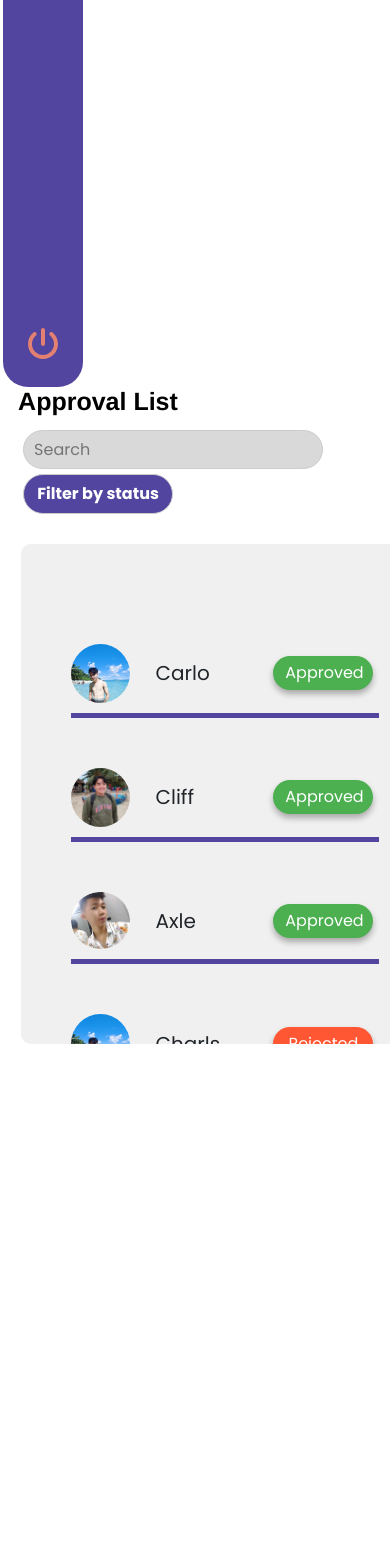
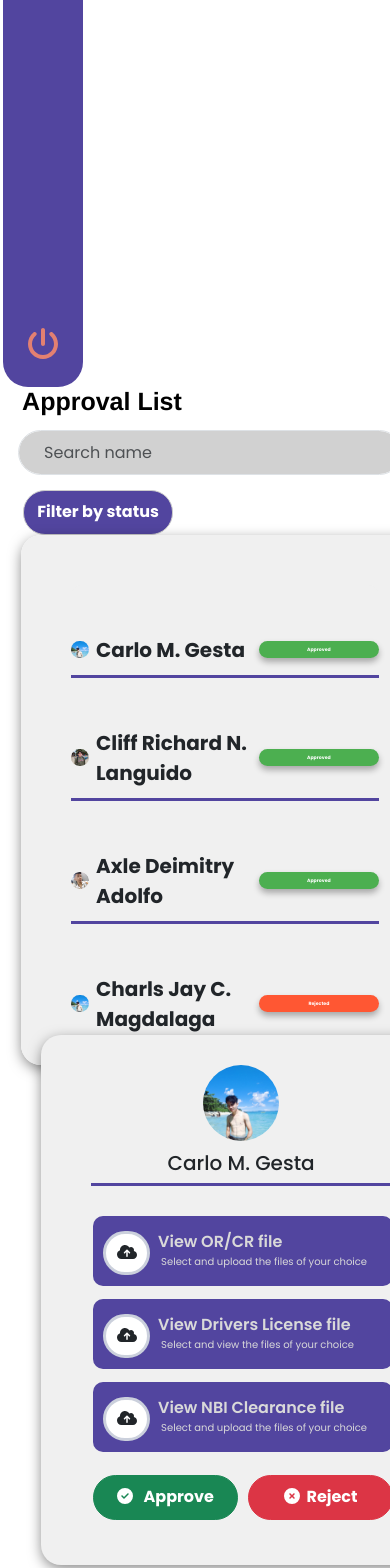
Before and after one commit to wingled22/pagyeonjaFrontEnd, a React (Vite) app: page / in a window 390 px wide. Shown: the part 431-1999 px from the top of the page. Before the commit the page ends 1478 px from the top, so only its background shows below. Built offline with nearby package versions, Linux system fonts and the light colour scheme.

Commit message:
already done by it normal design but it is not responsive

```diff
--- a/src/RiderApprovalComponents/Badge.jsx
+++ b/src/RiderApprovalComponents/Badge.jsx
@@ -23,7 +23,7 @@ const Badge = ({ text }) => {
     color: '#fff',
     borderRadius: '50px',
     display: 'inline-block',
-    width: '100px',
+    width: '120px',
     textAlign: 'center',
     boxShadow: '0 4px 6px rgba(0, 0, 0, 0.3)' // Adjust shadow values as needed
   };
--- a/src/RiderApprovalComponents/FilterStatus.jsx
+++ b/src/RiderApprovalComponents/FilterStatus.jsx
@@ -10,7 +10,7 @@ const FilterStatus = () => {
 
      /* top right bottom left */
     margin: "5px 0px 0px 20px",
-    height: "40px",
+    height: "45px",
     width: "150px",
     backgroundColor: "#52459F",
     border: "1px solid #ccc",
--- /dev/null
+++ b/src/RiderApprovalComponents/Requirements.jsx
@@ -0,0 +1,66 @@
+import React from "react";
+import { Button,  Modal,ModalHeader, ModalBody,ModalFooter,FormGroup,Label,Input,Row,Col,} from "reactstrap";
+import images1 from "../assets/image/carlo.jpg";
+import images2 from "../assets/image/cliff.jpg";
+import images3 from "../assets/image/cs3.png";
+import { auto } from "@popperjs/core";
+
+import ViewORCR from "./RequirementsViewOrCr";
+import ViewDriversLicense from "./RequirementsViewDriversLicense";
+import ViewNBIClearance from "./RequirementsViewNBIClearance";
+
+import { FontAwesomeIcon } from '@fortawesome/react-fontawesome';
+import { faCircleCheck } from '@fortawesome/free-solid-svg-icons';
+import { faCircleXmark } from '@fortawesome/free-solid-svg-icons';
+
+
+const Requirements = () => {
+  const rectStyle = {
+    width: "400px",
+    height: "530px",
+    backgroundColor: "#F0F0F0",
+    borderRadius: "20px",
+    boxShadow: "0px 4px 14.1px -1px #00000080",
+    marginLeft: "50px",
+    marginTop: "-30px",
+  };
+  const Profile = {
+    maxWidth: "100px",
+    maxHeight: "100px",
+    borderRadius: "50%",
+    marginTop: "30px",
+    marginLeft: "150px",
+  };
+  const Line = {
+    width: "300px",
+    height: "3px",
+    backgroundColor: "#52459F",
+    margin: "0 auto",
+  };
+
+  return (
+    <>
+      <div className="rectangle" style={rectStyle}>
+        <Row>
+          <img className="centered" src={images1} style={Profile} />
+          <h5 style={{ textAlign: "center", marginTop: "10px" }}>
+            {" "}
+            Carlo M. Gesta
+          </h5>
+          <div className="profileLine" style={Line}></div>
+        </Row>
+
+        <ViewORCR />
+        <ViewDriversLicense />
+        <ViewNBIClearance/>
+        <div className="btnAppRej">
+        <Button className="btn" color="success" style={{borderRadius:50 , fontWeight: "bold"}}> <FontAwesomeIcon icon={faCircleCheck} /> &nbsp; Approve</Button>
+        <Button className="btn" color="danger" style={{borderRadius:50 , fontWeight: "bold"}}><FontAwesomeIcon icon={faCircleXmark} /> &nbsp;Reject</Button>
+        </div>
+
+      </div>
+    </>
+  );
+};
+
+export default Requirements;
--- /dev/null
+++ b/src/RiderApprovalComponents/RequirementsViewDriversLicense.jsx
@@ -0,0 +1,45 @@
+import React from "react";
+import { Button } from "reactstrap";
+import { FontAwesomeIcon } from "@fortawesome/react-fontawesome";
+import { faCloudArrowUp } from "@fortawesome/free-solid-svg-icons";
+
+const ViewDriversLicense = () => {
+  const BoxReq = {
+    width: "300px",
+    height: "70px",
+    backgroundColor: "#52459F",
+    margin: "0 auto",
+    marginTop: "130px",
+    borderRadius: "10px",
+    marginLeft: "40px",
+  };
+
+  const Elipse = {
+    width: 46.96,
+    height: 44,
+    background: "white",
+    borderRadius: 9999,
+    border: "3.12px #CBD0DC solid",
+
+    textAlign: "center",
+    marginTop: -55,
+    marginLeft: 50,
+  };
+
+  return (
+    <>
+      <div className="boxReq" style={BoxReq}></div>
+
+      <div className="Ellipse1" style={Elipse}>
+        <FontAwesomeIcon icon={faCloudArrowUp} className="icon" />
+      </div>
+
+      <p className="TextReq">
+        View Drivers License file
+        <p className="Uploadtext">Select and view the files of your choice</p>
+      </p>
+    </>
+  );
+};
+
+export default ViewDriversLicense;
--- /dev/null
+++ b/src/RiderApprovalComponents/RequirementsViewNBIClearance.jsx
@@ -0,0 +1,48 @@
+import React from "react";
+import { Button } from "reactstrap";
+import { FontAwesomeIcon } from "@fortawesome/react-fontawesome";
+import { faCloudArrowUp } from "@fortawesome/free-solid-svg-icons";
+
+const ViewNBIClearance = () => {
+  const BoxReq = {
+    width: "300px",
+    height: "70px",
+    backgroundColor: "#52459F",
+    margin: "0 auto",
+    marginTop: "130px",
+    borderRadius: "10px",
+    marginLeft: "40px",
+  };
+
+  const Elipse = {
+    width: 46.96,
+    height: 44,
+    background: "white",
+    borderRadius: 9999,
+    border: "3.12px #CBD0DC solid",
+
+    textAlign: "center",
+    marginTop: -55,
+    marginLeft: 50,
+  };
+
+  return (
+    <>
+      <div className="boxReq" style={BoxReq}>
+
+      </div>
+
+      <div className="Ellipse1" style={Elipse}>
+        <FontAwesomeIcon icon={faCloudArrowUp} className="icon" />
+      </div>
+
+      <p className="TextReq">
+      View NBI Clearance file
+
+        <p className="Uploadtext">Select and upload the files of your choice</p>
+      </p>
+    </>
+  );
+};
+
+export default ViewNBIClearance;
--- /dev/null
+++ b/src/RiderApprovalComponents/RequirementsViewOrCr.jsx
@@ -0,0 +1,49 @@
+import React from "react";
+import { Button } from "reactstrap";
+import { FontAwesomeIcon } from "@fortawesome/react-fontawesome";
+import { faCloudArrowUp } from "@fortawesome/free-solid-svg-icons";
+
+const ViewORCR = () => {
+  const BoxReq = {
+    width: "300px",
+    height: "70px",
+    backgroundColor: "#52459F",
+    margin: "0 auto",
+    marginTop: "30px",
+    borderRadius: "10px",
+    marginLeft: "40px",
+  };
+
+  const Elipse = {
+    width: 46.96,
+    height: 44,
+    background: "white",
+    borderRadius: 9999,
+    border: "3.12px #CBD0DC solid",
+
+    textAlign: "center",
+    marginTop: -55,
+    marginLeft: 50,
+  };
+
+  return (
+    <>
+      <div className="boxReq" style={BoxReq}>
+
+
+      </div>
+
+      <div className="Ellipse1" style={Elipse}>
+        <FontAwesomeIcon icon={faCloudArrowUp} className="icon" />
+      </div>
+
+      <p className="TextReq">
+        View OR/CR file
+
+        <p className="Uploadtext">Select and upload the files of your choice</p>
+      </p>
+    </>
+  );
+};
+
+export default ViewORCR;
--- a/src/RiderApprovalComponents/Rider_Approval_Dashboard.jsx
+++ b/src/RiderApprovalComponents/Rider_Approval_Dashboard.jsx
@@ -16,6 +16,8 @@ import "../assets/css/RiderApprovalDashboard.css";
 import SearchBar from "./SearchBox";
 import FilterStatus from "./FilterStatus";
 import Rider_Approval_TablePage from "./Rider_Approval_Table";
+import Requirements from "./Requirements";
+
 
 
 const RiderApprovalDashboard = () => {
@@ -24,6 +26,8 @@ const RiderApprovalDashboard = () => {
     /* top right bottom left */
    margin: "0px 0px 30px 0px",
   };
+
+
 
   return (
     <>
@@ -38,7 +42,8 @@ const RiderApprovalDashboard = () => {
         <FilterStatus />
       </Row>
       <Row>
-        <Rider_Approval_TablePage />
+        <Rider_Approval_TablePage  />
+        <Requirements />
       </Row>
 
     </>
--- a/src/RiderApprovalComponents/Rider_Approval_Table.jsx
+++ b/src/RiderApprovalComponents/Rider_Approval_Table.jsx
@@ -10,10 +10,10 @@ import images3 from '../assets/image/cs3.png';
 
 const Rider_Approval_TablePage = ({text, color}) => {
   const data = [
-    { id: 111, imageSrc: images1, name: "Carlo", status: "Approved" },
-    { id: 22, imageSrc: images2, name: "Cliff", status: "Approved" },
-    { id: 333, imageSrc: images3, name: "Axle", status: "Approved" },
-    { id: 32, imageSrc: images1,name: "Charls", status: "Rejected" },
+    { id: 111, imageSrc: images1, name: "Carlo M. Gesta", status: "Approved" },
+    { id: 22, imageSrc: images2, name: "Cliff Richard N. Languido", status: "Approved" },
+    { id: 333, imageSrc: images3, name: "Axle Deimitry Adolfo", status: "Approved" },
+    { id: 32, imageSrc: images1,name: "Charls Jay C. Magdalaga", status: "Rejected" },
     { id: 34, imageSrc: images2,name: "Client", status: "Approved" },
     { id: 35,imageSrc: images3, name: "Dawn Keith", status: "Approved" },
     { id: 14, imageSrc: images1,name: "John", status: "Pending" },
@@ -32,25 +32,30 @@ const Rider_Approval_TablePage = ({text, color}) => {
   ];
 
   const tableContainerStyles = {
-    maxWidth: '500px',
-    maxHeight: '500px',
+    maxWidth: '660px',
+    maxHeight: '530px',
     overflowY: 'auto',
     marginLeft: '30px',
+    marginTop: '-30px',
     padding: '50px',
     backgroundColor: "#F0F0F0",
-    borderRadius: "10px",
+    borderRadius: "20px",
+    boxShadow: '0px 4px 14.1px -1px #00000080',
+    fontSize: '1.2vw',
+    fontWeight: 'bold',
+    // color: '#6F6868',
   };
 
   const tableStyles = {
     width: "100%",
     backgroundColor: "#F0F0F0",
     borderRadius: "10px",
-    padding: '30px',
+
   };
 
   const tdStyle = {
     padding: '50px 0px 10px 0px',
-    borderBottom: '5px solid #52459F',
+    borderBottom: '3px solid #52459F',
 
 
   };
@@ -58,7 +63,7 @@ const Rider_Approval_TablePage = ({text, color}) => {
   const tdNAME   = {
     // padding: '10px',
     padding: '50px 0px 10px 0px',
-    borderBottom: '5px solid #52459F',
+    borderBottom: '3px solid #52459F',
     fontSize: '20px',
 
   };
--- a/src/RiderApprovalComponents/SearchBox.jsx
+++ b/src/RiderApprovalComponents/SearchBox.jsx
@@ -1,30 +1,27 @@
-
-import React from 'react';
-import styled from 'styled-components';
+import React from "react";
 
 
-const StyledInput = styled.input`
+const StyledInput = {
+backgroundColor: '#d1d1d1',
+height: '45px' ,
+marginLeft: '15px' ,
+marginTop:' 5px',
+marginBottom: '10px',
+width: '500px',
+borderRadius: '130px',
 
-  padding: 10px;
-  border: 1px solid #ccc;
-  border-radius: 50px;
-  background-color: #D9D9D9;
-  margin-left: 20px;
-  margin-top: 5px;
-  width: 300px;
-  height:39px;
-
-
-`;
-
+paddingLeft: '25px',
+}
 
 const SearchBar = () => {
   return (
-    <StyledInput
-      type="text"
-      placeholder="Search"
-      className='SearchBox'
-    />
+    <>
+      <input style={StyledInput}
+        type="text"
+        className="form-control"
+        placeholder="Search name"
+      />
+    </>
   );
 };
 
--- a/src/assets/css/RiderApprovalDashboard.css
+++ b/src/assets/css/RiderApprovalDashboard.css
@@ -9,7 +9,7 @@
 .label {
     height: 38px;
     width: 231px;
-    margin-left: 15px;
+    margin-left: 19px;
   }
 
   .label .text-wrapper {
@@ -40,3 +40,48 @@
     font-weight: 400;
 
   }
+
+
+
+
+  /* Text requiements styling */
+ .TextReq{
+   font-weight: 600;
+   color: #d9d9d9;
+   margin: -45px 0px -100px 105px !important;
+ }
+
+
+ /* circle styling */
+ .Ellipse1{
+  margin-top: 50px;
+ }
+
+
+ /* icon styling */
+ .icon{
+  margin-top: 10px;
+ }
+
+ .Uploadtext{
+
+   margin-left: 3px;
+   font-size: 10px !important;
+   color: #d9d9d9;
+   font-weight: lighter;
+
+
+ }
+
+ .btnAppRej{
+  margin-top: 140px;
+  margin-left: 30px;
+
+
+ }
+
+ .btn{
+  width: 145px;
+  height: 45px;
+
+ }
```
